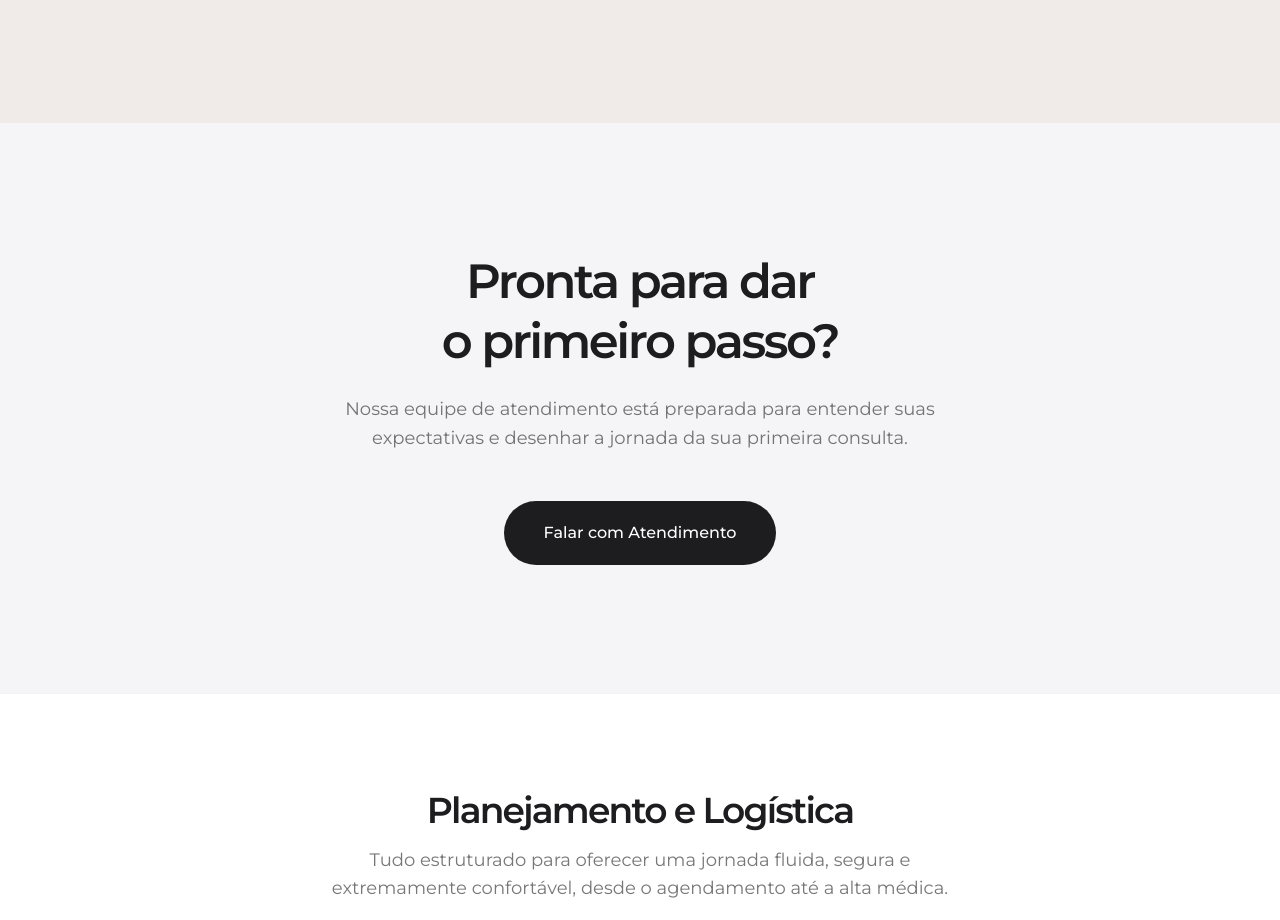
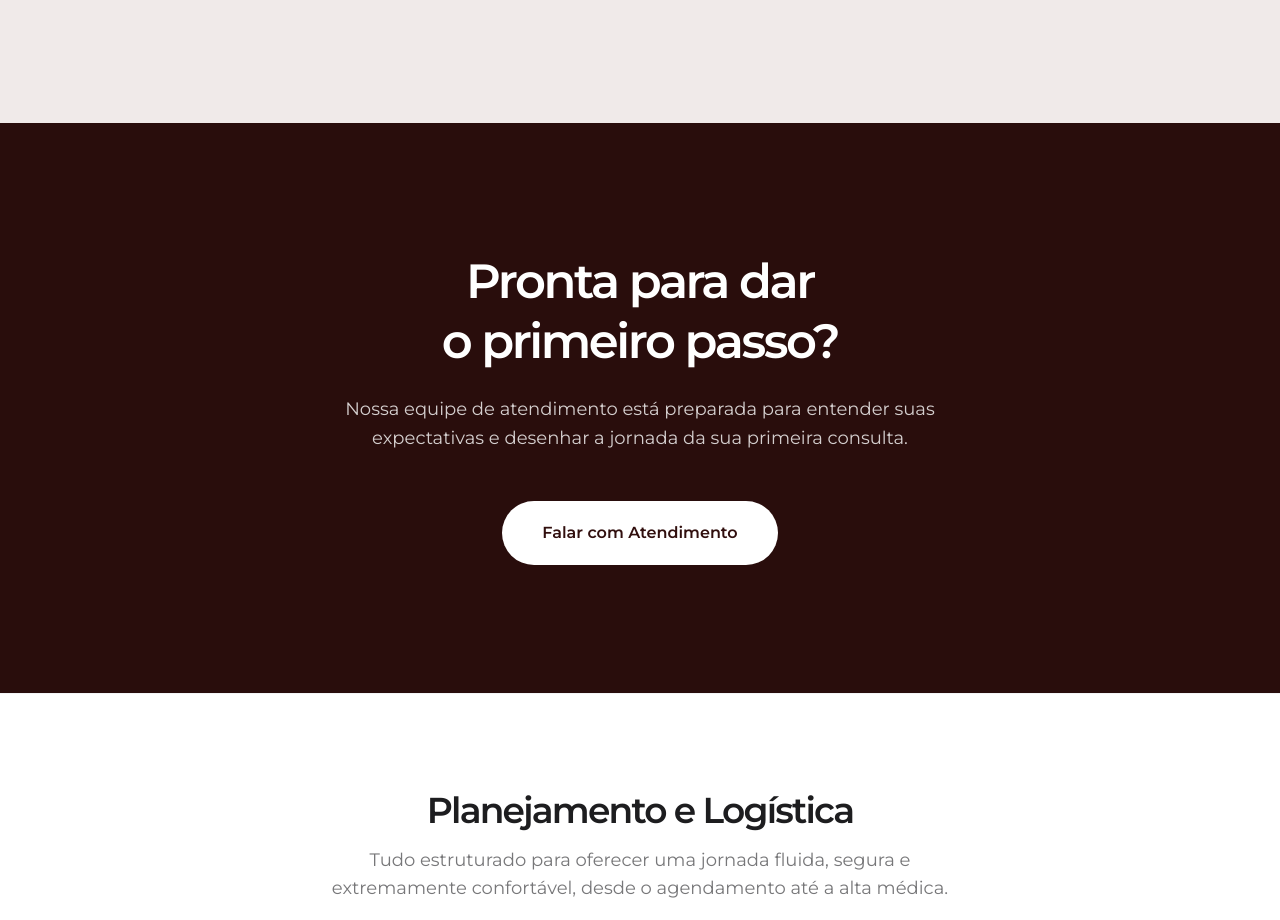
Before and after one commit to wardedrmario/site-institucional, a Next.js app: page /primeira-consulta in a window 1280 px wide. Shown: the part 3920-4840 px from the top of the page. Built offline with nearby package versions, Linux system fonts and the light colour scheme.

Commit message:
style(cta): use wine texture background and adapt typography contrast

```diff
--- a/src/app/primeira-consulta/page.tsx
+++ b/src/app/primeira-consulta/page.tsx
@@ -240,13 +240,17 @@ export default function PrimeiraConsulta() {
 
 
       {/* 6. FINAL CTA (Soft & Elegant) */}
-      <section className="w-full bg-[#f5f5f7] py-24 md:py-32 px-6 text-center">
+      <section
+        className="w-full py-24 md:py-32 px-6 text-center relative overflow-hidden"
+        style={{ backgroundImage: "url('/images/bg-wine-texture.png')", backgroundSize: 'cover', backgroundPosition: 'center' }}
+      >
+        <div className="absolute inset-0 bg-[#310f0e]/20 mix-blend-multiply pointer-events-none"></div>
 
-        <div className="max-w-2xl mx-auto flex flex-col items-center">
-          <h2 className="text-4xl md:text-5xl font-semibold text-[#1d1d1f] mb-6 tracking-tighter leading-tight">
+        <div className="max-w-2xl mx-auto flex flex-col items-center relative z-10">
+          <h2 className="text-4xl md:text-5xl font-semibold text-white mb-6 tracking-tighter leading-tight">
             Pronta para dar <br/> o primeiro passo?
           </h2>
-          <p className="text-[#1d1d1f]/60 text-[18px] mb-12 leading-relaxed">
+          <p className="text-white/80 text-[18px] mb-12 leading-relaxed">
             Nossa equipe de atendimento está preparada para entender suas expectativas e desenhar a jornada da sua primeira consulta.
           </p>
 
@@ -255,7 +259,7 @@ export default function PrimeiraConsulta() {
               setShowLeadForm(true);
               window.scrollTo({ top: 0, behavior: 'smooth' });
             }}
-            className="group relative inline-flex items-center justify-center gap-3 rounded-full bg-[#1d1d1f] px-10 py-5 text-[16px] font-medium text-white transition-all duration-300 ease-out hover:-translate-y-0.5 hover:shadow-[0_12px_24px_rgba(0,0,0,0.12)] active:scale-[0.98]"
+            className="group relative inline-flex items-center justify-center gap-3 rounded-full bg-white px-10 py-5 text-[16px] font-semibold text-[#310f0e] transition-all duration-300 ease-out hover:-translate-y-0.5 hover:shadow-[0_12px_24px_rgba(255,255,255,0.15)] active:scale-[0.98]"
           >
             Falar com Atendimento
           </button>
```
Also changed, not shown: public/images/bg-wine-texture.png (added).
